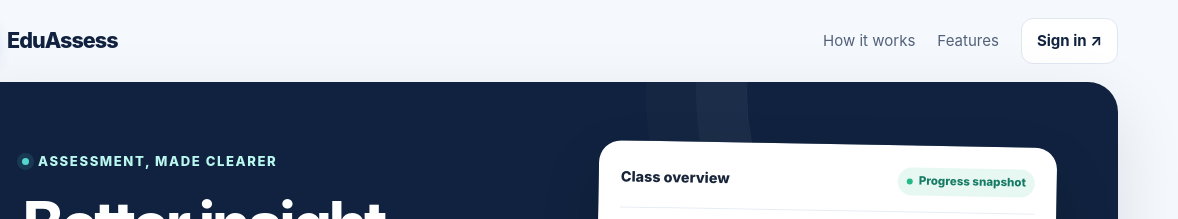
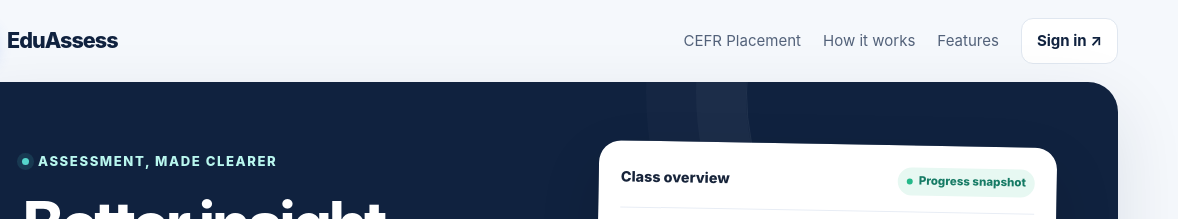
Before and after one commit to mstoel/A2Grammar, a plain HTML site: page index.html in a window 1280 px wide. Shown: the top 219 px of the page, 102-1280 px from the left. Drawn offline with Linux system fonts and the light colour scheme; a script that the page names is missing.

Commit message:
Add CEFR placement test link to homepage

```diff
--- a/index.html
+++ b/index.html
@@ -23,7 +23,7 @@ footer{padding:25px 0;color:#748198;font-size:.83rem}.footer-inner{display:flex;
 <header class="wrap">
 <nav aria-label="Main navigation">
 <a class="brand" href="#" aria-label="EduAssess home"><span class="brand-mark"><svg viewBox="0 0 24 24" fill="none" aria-hidden="true"><path d="M5 17.5 9.1 13l3.1 2.7L19 7" stroke="currentColor" stroke-width="2.4" stroke-linecap="round" stroke-linejoin="round"/><path d="M14.8 7H19v4.2" stroke="currentColor" stroke-width="2.4" stroke-linecap="round" stroke-linejoin="round"/></svg></span>EduAssess</a>
-<div class="nav-right"><a href="#how-it-works">How it works</a><a href="#features">Features</a><a class="nav-pill" href="#access">Sign in <span aria-hidden="true">↗</span></a></div>
+<div class="nav-right"><a href="cefr-b1-c2-placement.html">CEFR Placement</a><a href="#how-it-works">How it works</a><a href="#features">Features</a><a class="nav-pill" href="#access">Sign in <span aria-hidden="true">↗</span></a></div>
 </nav>
 </header>
 <main>
```
